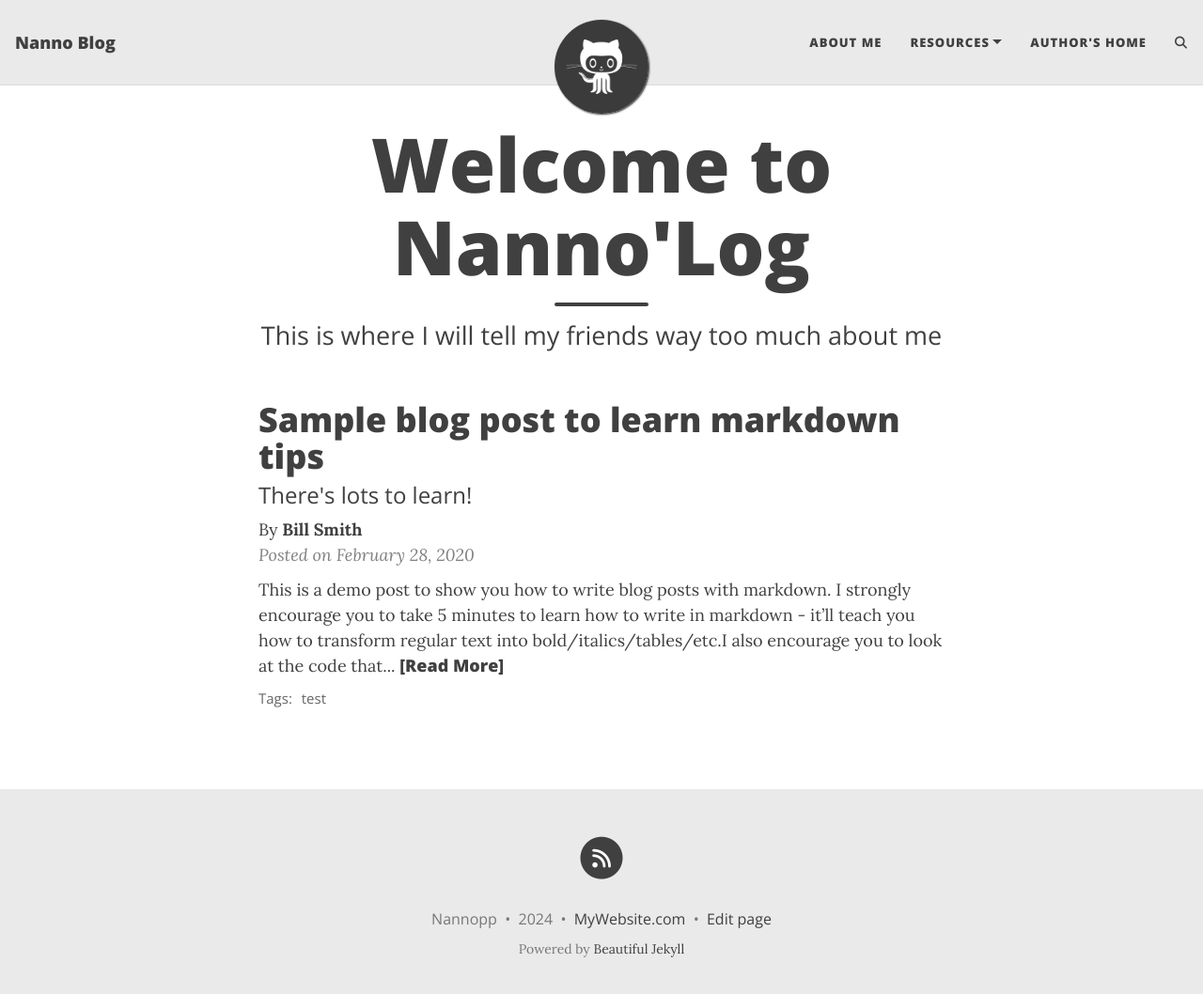
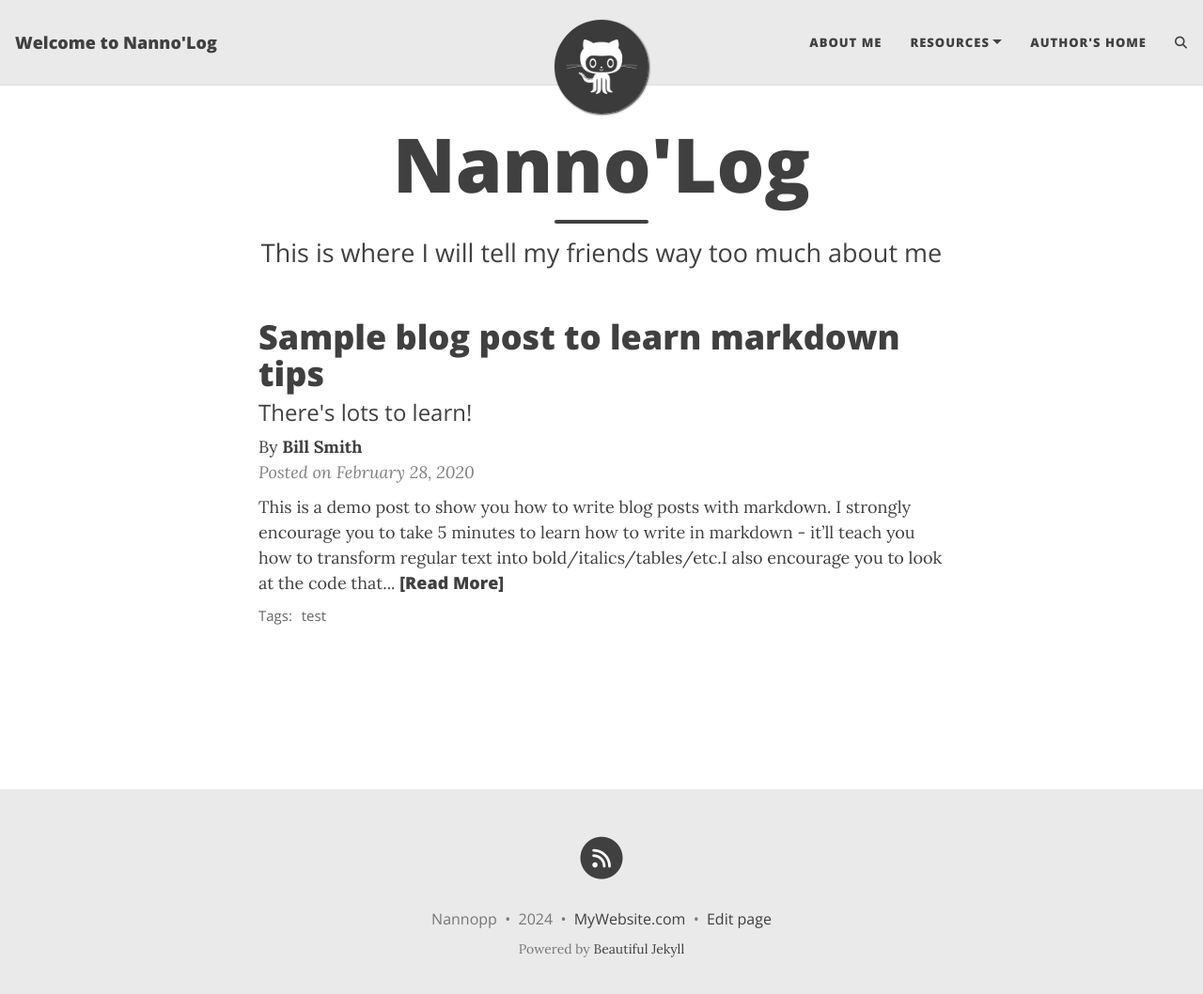
Before and after one commit to Nannopp/blog, a Jekyll site: the page built from index.html, in a window 1280 px wide and 1071 px high. Shown: the top 1058 px of the window at 94% size. Built offline with Jekyll 4.4.1, drawn with Linux system fonts in a browser that asks for light colours; the list of posts is cut into pages by our own code; comment, search, counter and statistics services are not loaded.

Commit message:
fix title

```diff
--- a/_config.yml
+++ b/_config.yml
@@ -10,7 +10,7 @@
 ############################
 
 # Name of website
-title: Nanno Blog
+title: Welcome to Nanno'Log
 
 # Your name to show in the footer
 author: Nannopp
--- a/index.html
+++ b/index.html
@@ -1,5 +1,5 @@
 ---
 layout: home
-title: Welcome to Nanno'Log
+title: Nanno'Log
 subtitle: This is where I will tell my friends way too much about me
 ---
```
